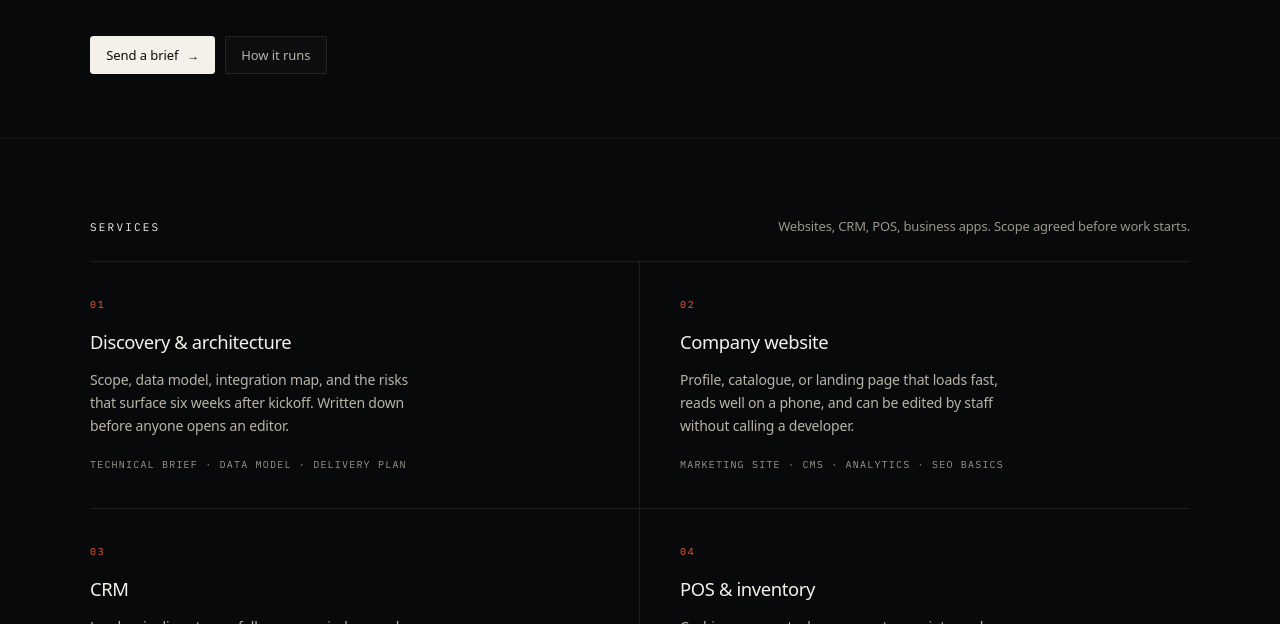
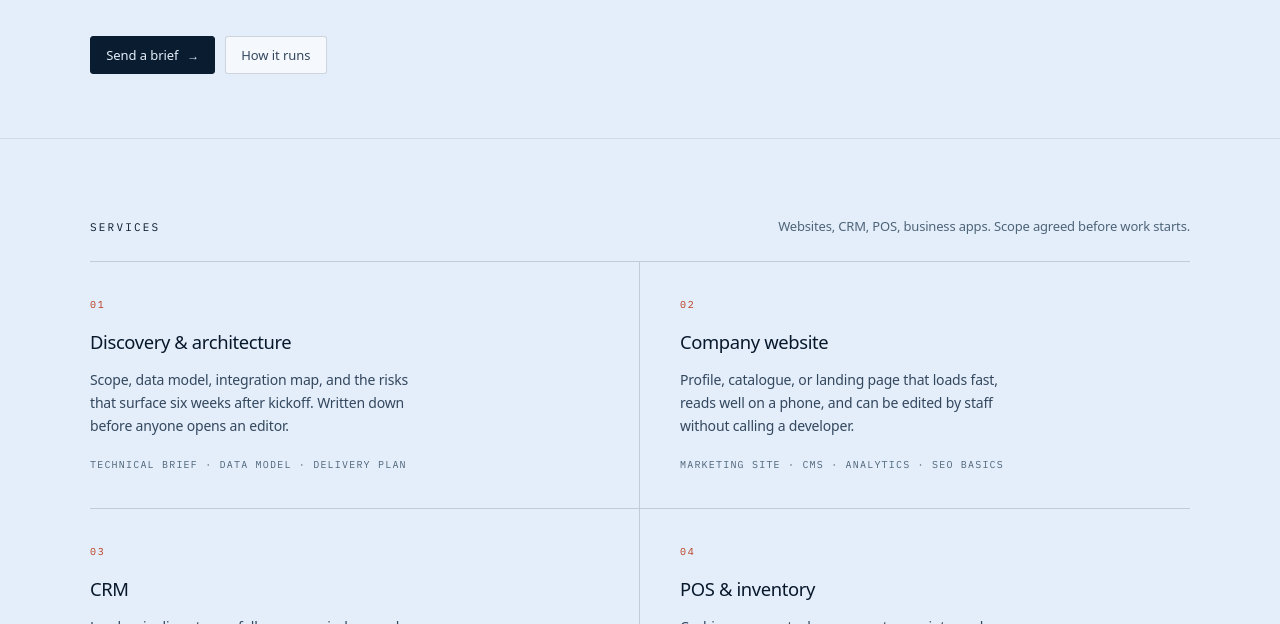
Before and after one commit to dimasputranugrh/dimas-website-astro, an Astro site: page / in a window 1280 px wide. Shown: the part 476-1100 px from the top of the page. Built offline with nearby package versions, Linux system fonts and the light colour scheme; Astro itself is replaced by a stand-in of ours.

Commit message:
style: light-blue paper default, navy dark mode

```diff
--- a/src/pages/index.astro
+++ b/src/pages/index.astro
@@ -90,7 +90,7 @@ const spec = [
 <Layout
 	title="MIDS CONS — IT consulting and digital delivery"
 	description="Independent IT consultancy. Discovery, product engineering, automation, and data delivery. One engineer, direct, fixed scope."
-	theme="dark"
+	theme="light"
 >
 	<div class="site">
 		<a
@@ -293,15 +293,15 @@ const spec = [
 
 	<style>
 		.site {
-			--bg: #08090a;
-			--surface: rgba(255, 255, 255, 0.022);
-			--surface-2: rgba(255, 255, 255, 0.045);
-			--line: rgba(255, 255, 255, 0.085);
-			--line-soft: rgba(255, 255, 255, 0.05);
-			--fg: #f4f1ea;
-			--fg-2: #b9b3a8;
-			--fg-3: #9c968c;
-			--acc: #ff5533;
+			--bg: #0b1220;
+			--surface: rgba(255, 255, 255, 0.024);
+			--surface-2: rgba(255, 255, 255, 0.05);
+			--line: rgba(255, 255, 255, 0.1);
+			--line-soft: rgba(255, 255, 255, 0.06);
+			--fg: #eef3f9;
+			--fg-2: #b4c2d2;
+			--fg-3: #8b9cae;
+			--acc: #ff7a4d;
 			background: var(--bg);
 			color: var(--fg);
 			font-family: var(--font-sans);
@@ -311,21 +311,30 @@ const spec = [
 		}
 
 		:global(html[data-theme='light']) .site {
-			--bg: #f2ede4;
-			--surface: rgba(0, 0, 0, 0.022);
-			--surface-2: rgba(0, 0, 0, 0.05);
-			--line: rgba(0, 0, 0, 0.16);
-			--line-soft: rgba(0, 0, 0, 0.08);
-			--fg: #0c0b0a;
-			--fg-2: #47423b;
-			--fg-3: #6f685e;
-			--acc: #c2401e;
+			--bg: #e4eefa;
+			--surface: rgba(255, 255, 255, 0.62);
+			--surface-2: rgba(255, 255, 255, 0.85);
+			--line: rgba(11, 26, 44, 0.16);
+			--line-soft: rgba(11, 26, 44, 0.09);
+			--fg: #08182b;
+			--fg-2: #33475e;
+			--fg-3: #4e6478;
+			--acc: #b8391a;
 		}
 
 		:global(html[data-theme='light']) .solid-btn {
-			background: #0c0b0a;
-			border-color: #0c0b0a;
-			color: #f2ede4;
+			background: #0a1c30;
+			border-color: #0a1c30;
+			color: #e4eefa;
+		}
+
+		/* page ground follows the theme, so overscroll never flashes the old paper */
+		:global(html[data-theme='light']) body {
+			background-color: #e4eefa;
+		}
+
+		:global(html[data-theme='dark']) body {
+			background-color: #0b1220;
 		}
 
 		.wrap {
```
